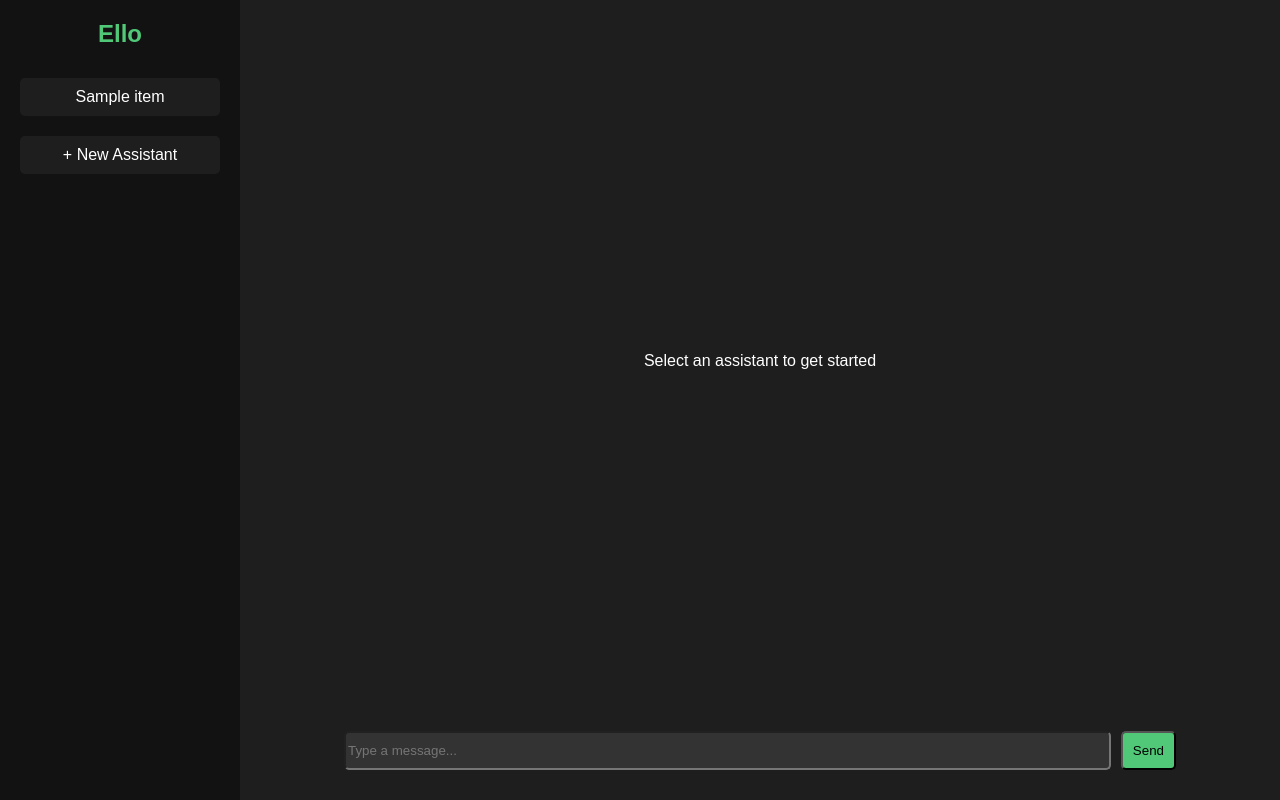
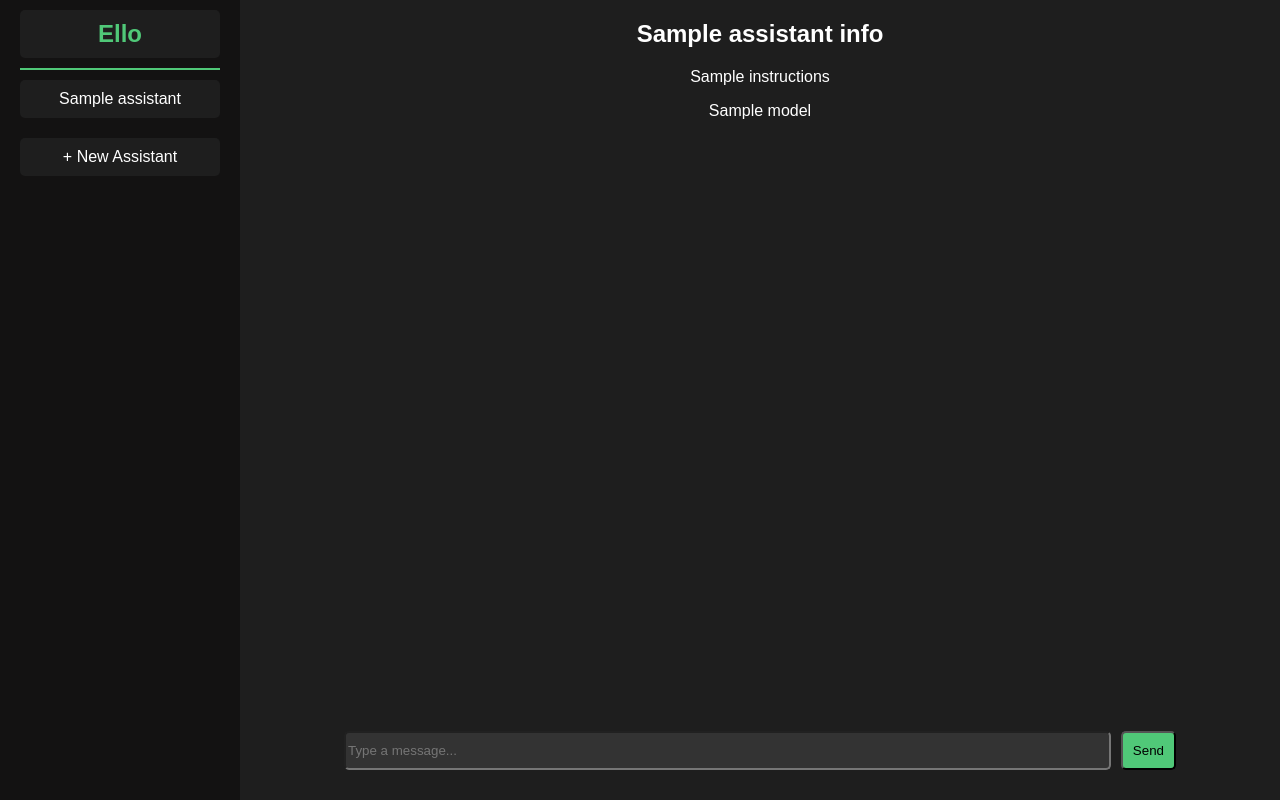
Before and after one commit to zayman2045/ello, a Django app: template frontend/myapp/templates/dashboard.html in a window 1280 px wide. Run offline with Django 5.2, Linux system fonts and the light colour scheme; the template is opened without the code that fills it: most values are stand-ins (such as "Sample title", 1, 10 or a date in 2020).

Commit message:
Define route and view for interacting with a specific assistant once selected.

```diff
--- a/frontend/myapp/static/css/dashboard.css
+++ b/frontend/myapp/static/css/dashboard.css
@@ -17,7 +17,21 @@ nav {
 }
 
 nav h1 {
+  border-bottom: 2px solid #50c878;
+  margin: 0;
+}
+
+nav h1 a {
   color: #50c878;
+  display: inline-block;
+  padding: 10px 20px;
+  width: 80%;
+  text-decoration: none;
+  background-color: #1e1e1e;
+  border-radius: 5px;
+  transition: background-color 0.5s ease;
+  transition: color 0.5s ease;
+  margin: 10px 0;
 }
 
 .content {
@@ -67,7 +81,7 @@ nav h1 {
   background-color: orange;
 }
 
-a {
+li a {
   display: inline-block;
   padding: 10px 20px;
   width: 80%;
--- a/frontend/myapp/templates/dashboard.html
+++ b/frontend/myapp/templates/dashboard.html
@@ -12,20 +12,31 @@
   </head>
   <body>
     <nav>
-      <h1>Ello</h1>
+      <h1><a href="{% url 'dashboard' %}">Ello</a></h1>
       <ul>
         <li>
-          {% for item in data %}
-          <a href="/assistant/{{ item.id }}">{{ item.name }}</a>
+          {% for assistant in assistant_list %}
+          <a href="/assistants/{{ assistant.id }}">{{ assistant.name }}</a>
           {% endfor %}
-          <a href="/build">+ New Assistant</a>
+          <a href="{% url 'build' %}">+ New Assistant</a>
         </li>
       </ul>
     </nav>
     <div class="content">
+      {% if assistant_info %}
+      <div class="assistant-info">
+        <h2>{{ assistant_info.name }}</h2>
+        <p>{{ assistant_info.instructions }}</p>
+        <p>{{ assistant_info.model }}</p>
+      </div>
+      <div class="centered-container">
+        <p class="placeholder-content"></p>
+      </div>
+      {% else %}
       <div class="centered-container">
         <p class="placeholder-content">Select an assistant to get started</p>
       </div>
+      {% endif %}
       <form class="message-form">
         <input
           type="text"
--- a/frontend/myapp/urls.py
+++ b/frontend/myapp/urls.py
@@ -1,11 +1,9 @@
-from django.urls import path
-from . import views
-
 from django.urls import path
 from . import views
 
 urlpatterns = [
     path('', views.home, name='home'),
     path('dashboard', views.dashboard, name='dashboard'),
+    path('assistants/<str:assistant_id>', views.assistant_dashboard, name='assistant_dashboard'),
     path('build', views.build, name='build'),
 ]
```
Also changed, not shown: frontend/myapp/views.py (+34 -5 lines).
